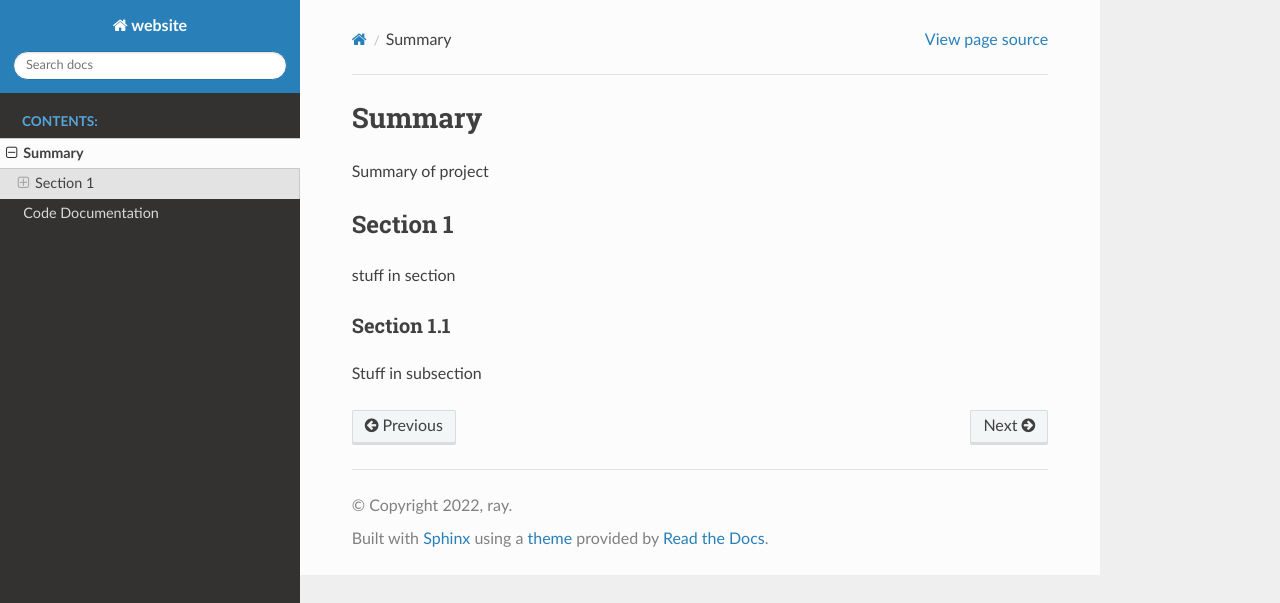
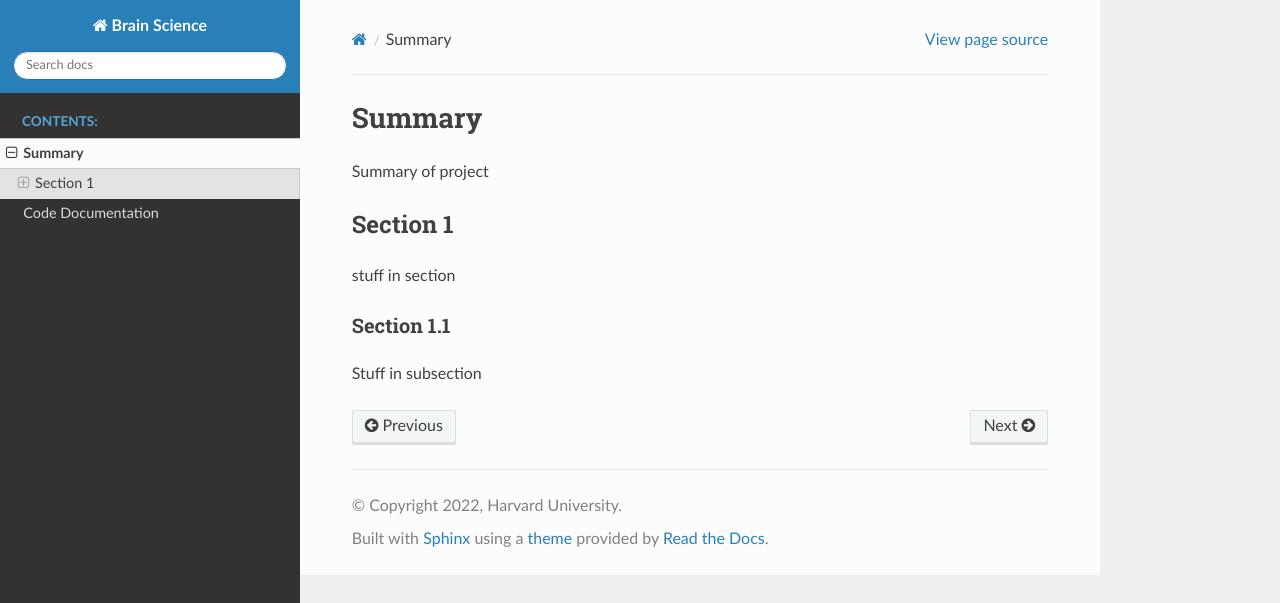
Before and after one commit to rayer0/Connectome, a Sphinx documentation site: the page built from sphinx/summary.rst, in a window 1280 px wide. Shown: the top 603 px of the page. Built offline with Sphinx 7.4.7 and the Read the Docs theme 2.0.0, drawn with Linux system fonts in a browser that asks for light colours; pages that are not in the unit, such as notebooks, are missing from menus.

Commit message:
markdown file

```diff
--- a/sphinx/conf.py
+++ b/sphinx/conf.py
@@ -17,9 +17,9 @@
 
 # -- Project information -----------------------------------------------------
 
-project = 'website'
-copyright = '2022, ray'
-author = 'ray'
+project = 'Brain Science'
+copyright = '2022, Harvard University'
+author = 'Harvard University'
 
 # The full version, including alpha/beta/rc tags
 release = '1.0'
--- a/sphinx/index.rst
+++ b/sphinx/index.rst
@@ -3,7 +3,7 @@
    You can adapt this file completely to your liking, but it should at least
    contain the root `toctree` directive.
 
-Welcome to website's documentation!
+Brain Science
 ===================================
 
 This a description of this website. This is just an example website.
```
Also changed, not shown: other parts of sphinx/index.rst (+1 -1 lines), sphinx/example of markdownfile.md (added, +1 -0 lines).
